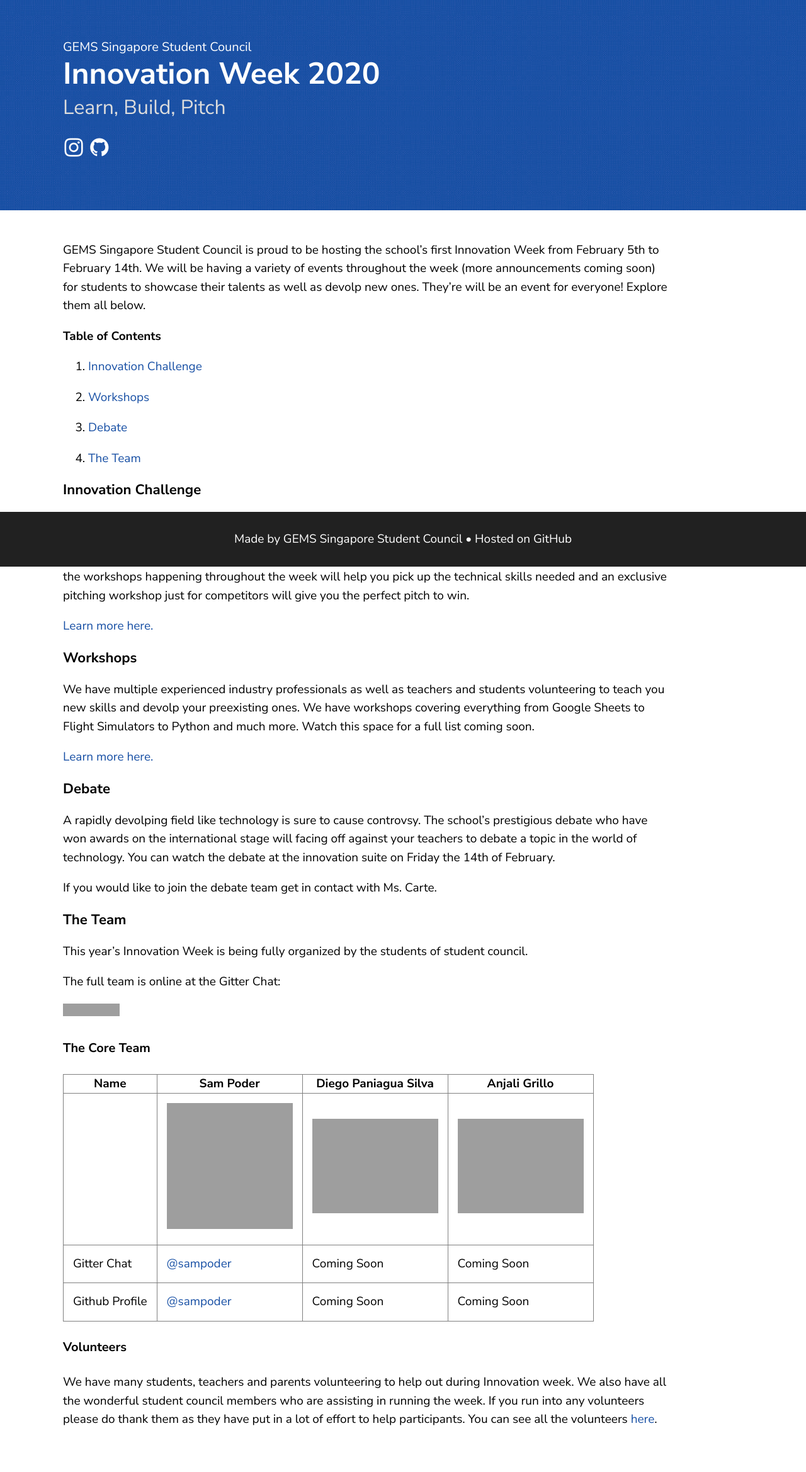
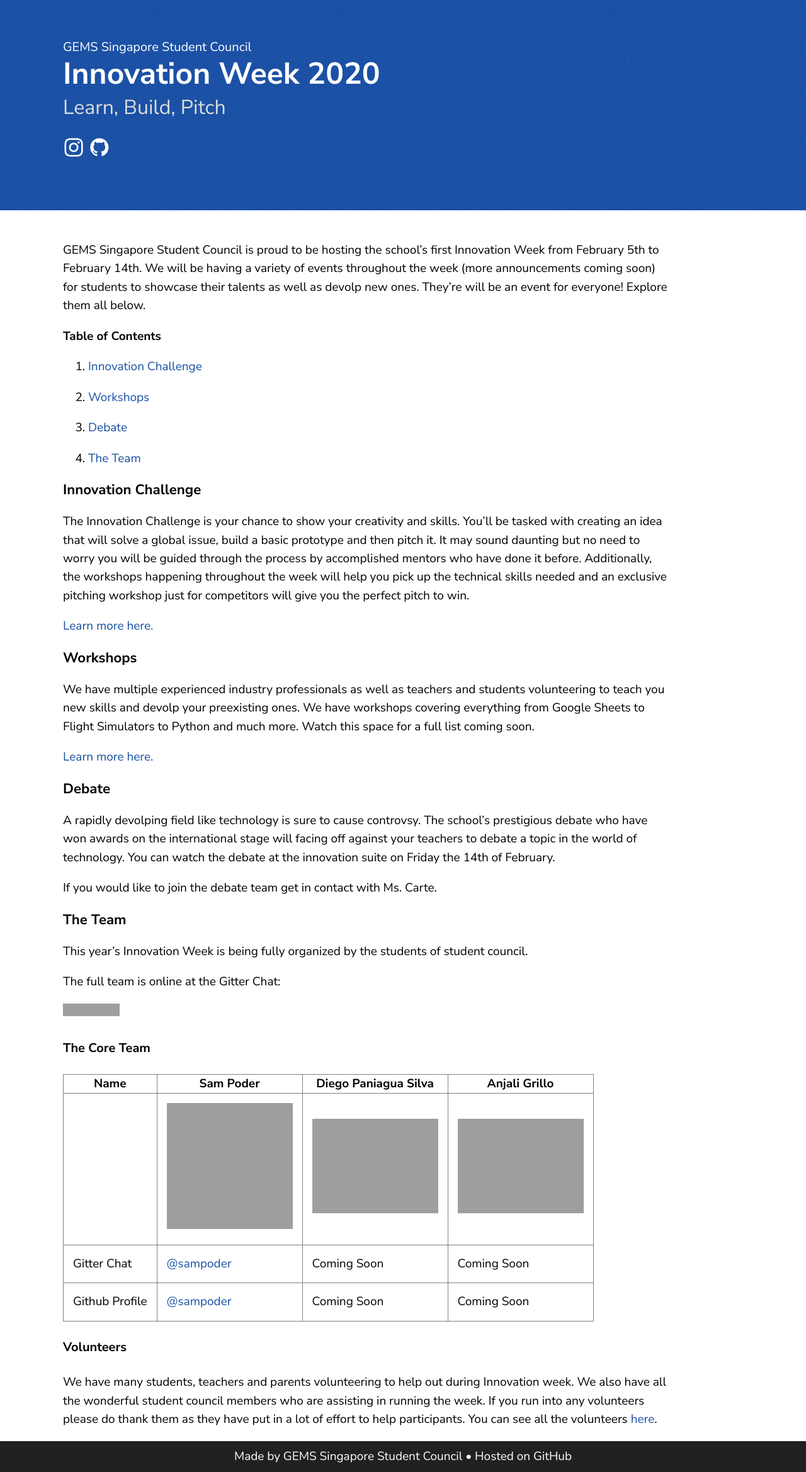
Before and after one commit to gemssingaporestudentcouncil/innovationweek2020, a Jekyll site: the page built from index.md, in a window 1280 px wide. Shown: the whole page at 63% size. Built offline with Jekyll 4.4.1, drawn with Linux system fonts in a browser that asks for light colours; before the commit the page ends 2289 px from its top, so only the background shows below that; grey boxes are pictures that could not be loaded.

Commit message:
Update page.html

```diff
--- a/_layouts/page.html
+++ b/_layouts/page.html
@@ -19,7 +19,7 @@
 	</main>
 
 </body>
-	<footer style = "background-color: #212121; bottom:0; width: 100%; position:absolute" ><center>
-		<p style ="padding: 10px; color: white">Made by GEMS Singapore Student Council • Hosted on GitHub</p>
+	<footer style = "background-color: #212121; bottom:0; width: 100%; position:static" ><center>
+		<p style="padding: 10px; margin: 0px; color: white">Made by GEMS Singapore Student Council • Hosted on GitHub</p>
 	</center></footer>
 </html>
```
